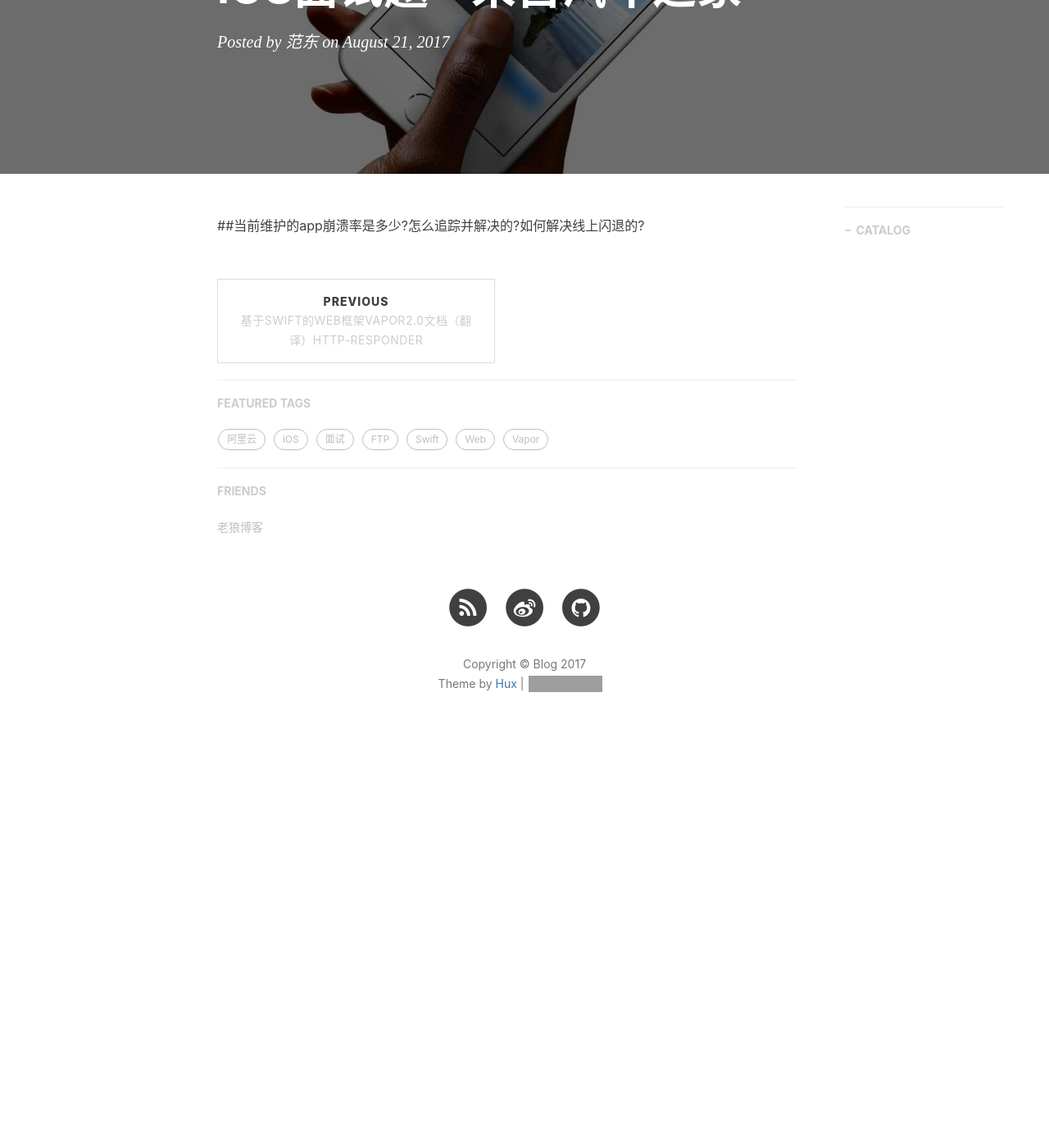
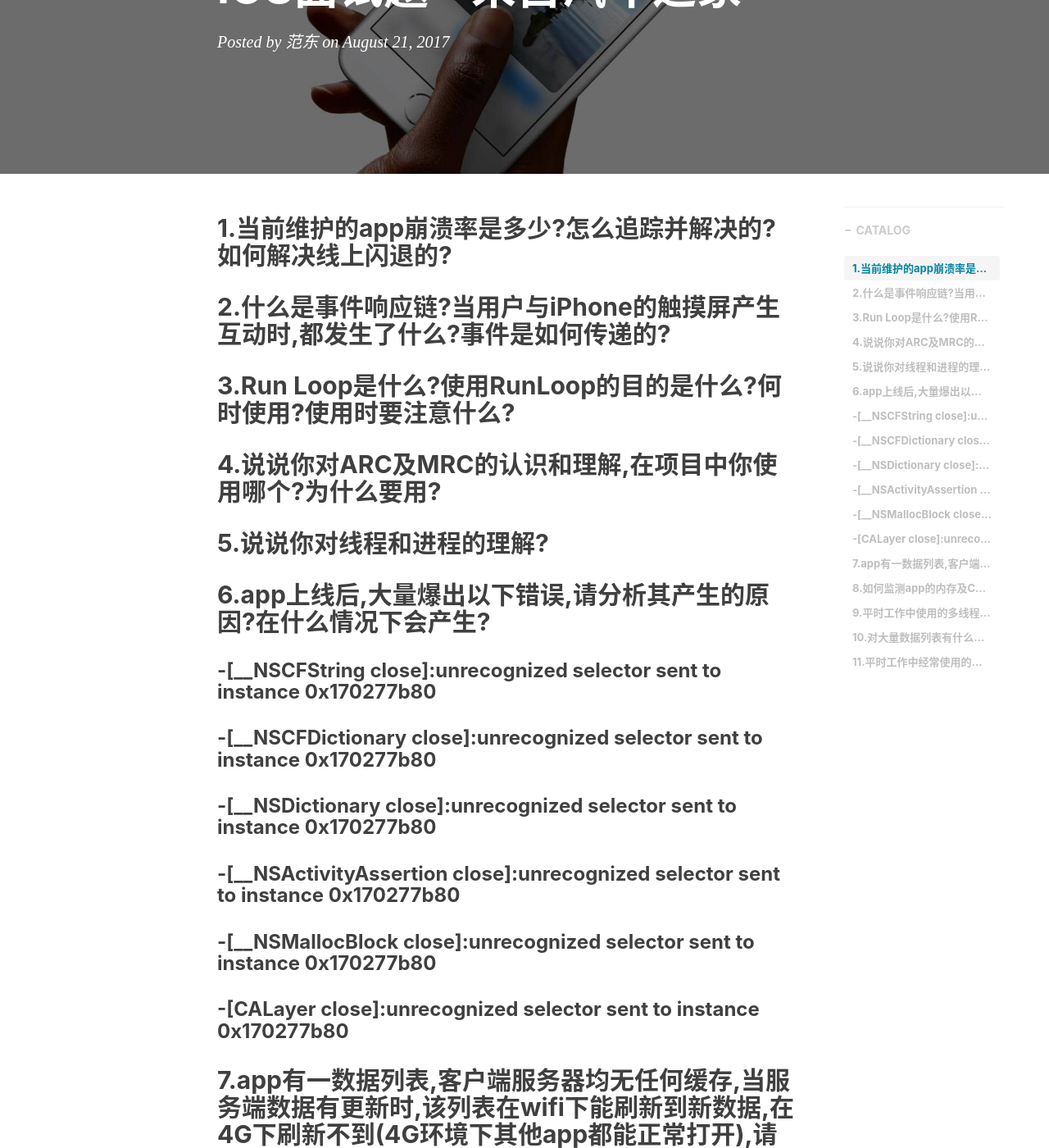
Before and after one commit to fandongtongxue/fandongtongxue.github.io, a Jekyll site: the page built from _posts/2017-08-21-iOS-Interview.markdown, in a window 1280 px wide and 1400 px high, scrolled down 245 px. Shown: the whole window at 82% size. Built offline with Jekyll 4.4.1, drawn with Linux system fonts in a browser that asks for light colours; nearby versions of some CDN libraries; comment, search, counter and statistics services are not loaded; before the commit the page ends 1183 px from its top, so only the background shows below that; some of the changed text lies outside the part shown; grey boxes are pictures that could not be loaded.

Commit message:
提交新文章

```diff
--- a/_posts/2017-08-21-iOS-Interview.markdown
+++ b/_posts/2017-08-21-iOS-Interview.markdown
@@ -10,4 +10,20 @@ tags:
     - iOS
     - 面试题
 ---
-##当前维护的app崩溃率是多少?怎么追踪并解决的?如何解决线上闪退的?
+## 1.当前维护的app崩溃率是多少?怎么追踪并解决的?如何解决线上闪退的?
+## 2.什么是事件响应链?当用户与iPhone的触摸屏产生互动时,都发生了什么?事件是如何传递的?
+## 3.Run Loop是什么?使用RunLoop的目的是什么?何时使用?使用时要注意什么?
+## 4.说说你对ARC及MRC的认识和理解,在项目中你使用哪个?为什么要用?
+## 5.说说你对线程和进程的理解?
+## 6.app上线后,大量爆出以下错误,请分析其产生的原因?在什么情况下会产生?
+### -[__NSCFString close]:unrecognized selector sent to instance 0x170277b80
+### -[__NSCFDictionary close]:unrecognized selector sent to instance 0x170277b80
+### -[__NSDictionary close]:unrecognized selector sent to instance 0x170277b80
+### -[__NSActivityAssertion close]:unrecognized selector sent to instance 0x170277b80
+### -[__NSMallocBlock close]:unrecognized selector sent to instance 0x170277b80
+### -[CALayer close]:unrecognized selector sent to instance 0x170277b80
+## 7.app有一数据列表,客户端服务器均无任何缓存,当服务端数据有更新时,该列表在wifi下能刷新到新数据,在4G下刷新不到(4G环境下其他app都能正常打开),请分析其产生的原因?
+## 8.如何监测app的内存及CPU使用情况?在检测有问题的时候,会如何处理?
+## 9.平时工作中使用的多线程处理有哪几种在什么场景下使用的,分别说一下优缺点.
+## 10.对大量数据列表有什么优化方案,最少说三项.
+## 11.平时工作中经常使用的动画库有哪些?
```
Also changed, not shown: other parts of _posts/2017-08-21-iOS-Interview.markdown (+1 -1 lines).
